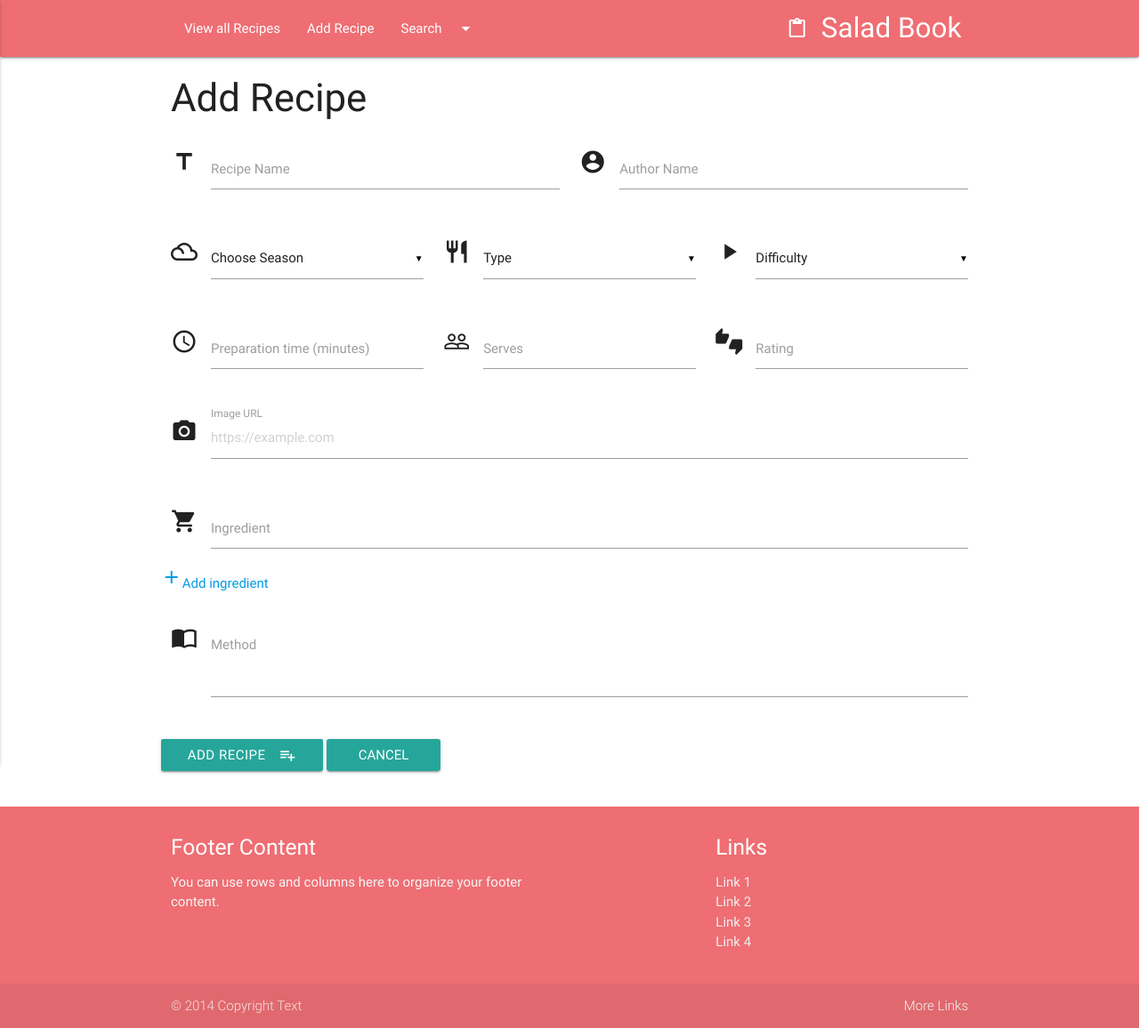
After one commit to Dragos0000/salad-book, a Flask app: page /add_recipe in a window 1280 px wide. The commit adds this page. Shown: the whole page at 89% size. Run offline with Flask 2, Linux system fonts and the light colour scheme; data that the repository does not hold is empty; some libraries are stand-ins or nearby versions.

Commit message:
added add recipe page

```diff
--- a/app.py
+++ b/app.py
@@ -17,6 +17,34 @@
 
 
 
+@app.route('/add_recipe')
+def add_recipe():
+    return render_template("addRecipe.html",
+    seasons=mongo.db.seasons.find(),
+    difficulties=mongo.db.difficulties.find(),
+    types=mongo.db.types.find())
+
+
+@app.route('/insert_recipe', methods=["POST"])
+def insert_recipe():
+    recipe=mongo.db.recipes
+    ingredients_needed=request.form.getlist('ingredients')
+    recipe_form_fields = {
+        'recipe_name':request.form['name_of_recipe'],
+        'author':request.form['author'],
+        'season':request.form['season'],
+        'serves': request.form['serves'],
+        'type': request.form['type'],
+        'difficulty':request.form['difficulty'],
+        'prep_time': request.form['prep_time'],
+        'rating':request.form['rating'],
+        'image_url': request.form['image_url'],
+        'ingredients': ingredients_needed,
+        'method': request.form['method']
+    }
+    recipe.insert_one(recipe_form_fields)
+    return redirect(url_for('get_recipes'))
+
 if __name__ == '__main__':
     app.run(host=os.environ.get('IP'),
         port=int(os.environ.get('PORT')),
--- a/static/css/style.css
+++ b/static/css/style.css
@@ -18,4 +18,23 @@
 
 ul#dropdown1.dropdown-content.active {
     top: 50px !important;
+    white-space: nowrap;
 }
+
+/*.add_button i,*/
+/*.add_method_button i {*/
+
+/*    position: relative;*/
+/*    right: 35px;*/
+/*    float: right;*/
+/*    bottom: 58px;*/
+/*    font-size: 40px;*/
+/*}*/
+
+
+/*a.remove_button.validate {*/
+/*    position: relative;*/
+/*    top: 27px;*/
+/*    right: 29px;*/
+/*    color: red;*/
+/*}*/
--- /dev/null
+++ b/static/js/addIngredients.js
@@ -0,0 +1,24 @@
+
+function addIngredient() {
+
+    let maxOfIngredients = 10;
+    let addIngredientButton = $('.add_button');
+    let addIngredientDiv = $('.ingredient_div');
+    let addIngredientFieldHtml = '<div class="row"><div class="input-field ingredient_div col s12"><i class="material-icons prefix">local_grocery_store</i><input type="text" name="ingredients" value="" required/><label for="icon_prefix">Add Ingredient</label></div><a href="javascript:void(0);" class="remove_button validate"><i class="material-icons prefix">clear</i></a></div>';
+    let ingredientNumber = 1;
+
+    //add ingredient
+    $(addIngredientButton).click(function() {
+        if (ingredientNumber < maxOfIngredients) {
+            ingredientNumber++;
+            $(addIngredientDiv).append(addIngredientFieldHtml);
+        }
+    });
+
+    //remove ingredient
+    $(addIngredientDiv).on('click', '.remove_button', function(e) {
+        e.preventDefault();
+        $(this).parent('div').remove();
+        ingredientNumber--;
+    });
+};
--- /dev/null
+++ b/templates/addRecipe.html
@@ -0,0 +1,97 @@
+{% extends 'base.html'%}
+{% block content %}
+
+<h3>Add Recipe</h3>
+
+<div class="row">
+    <form action="{{url_for('insert_recipe')}}" method="POST" class="col s12 add_recipe_form">
+        <div id="addForm" class="row">
+            <div class="input-field col s12 m6">
+                <i class="material-icons prefix">title</i>
+                <input id="name_of_recipe" name="name_of_recipe" type="text" class="validate" required />
+                <label for="icon_prefix">Recipe Name</label>
+            </div>
+            <div class="input-field col s12 m6">
+                <i class="material-icons prefix">account_circle</i>
+                <input id="author" name="author" type="text" class="validate" required />
+                <label for="icon_prefix">Author Name</label>
+            </div>
+        </div>
+        <div class="row">
+            <div class="input-field col s12 m4">
+                <i class="material-icons prefix">filter_drama</i>
+                <select id="season" name="season" class="validate" required>
+                  <option value="" disabled selected>Choose Season</option>
+                  {% for season in seasons %}
+                    <option value="{{season.season}}">{{season.season}}</option>
+                  {% endfor %}
+                </select>
+            </div>
+            <div class="input-field col s12 m4">
+                <i class="material-icons prefix">restaurant</i>
+                <select name="type" required>
+                    <option value="Type" disabled selected>Type</option>
+                    {% for type in types %}
+                        <option value="{{type.type}}">{{type.type}}</option>
+                    {% endfor %}}
+                </select>
+            </div>
+            <div class="input-field col s12 m4">
+                <i class="material-icons prefix">play_arrow</i>
+                <select name="difficulty" required>
+                    <option value="Difficulty" disabled selected>Difficulty</option>
+                    {% for difficulty in difficulties %}
+                        <option value="{{difficulty.difficulty}}">{{difficulty.difficulty}}</option>
+                    {% endfor %}}
+                </select>
+            </div>
+        </div>
+        <div class="row">
+            <div class="input-field col s12 m4">
+                <i class="material-icons prefix">schedule</i>
+                <input id="prep_time" name="prep_time" type="number" min="1" class="validate" required />
+                <label for="icon_prefix">Preparation time (minutes)</label>
+            </div>
+            <div class="input-field col s12 m4">
+                <i class="material-icons prefix">people_outline</i>
+                <input id="serves" name="serves" type="number" min="1" class="validate" required/>
+                <label for="icon_prefix">Serves</label>
+            </div>
+            <div class="input-field col s12 m4">
+                <i class="material-icons prefix">thumbs_up_down</i>
+                <input id="rating" name="rating" type="number" min="1" max="5" class="validate" required />
+                <label for="icon_prefix">Rating</label>
+            </div>
+        </div>
+        <div class="row">
+            <div class="input-field col s12">
+                <i class="material-icons prefix">camera_alt</i>
+                <input id="image_url" name="image_url" type="url" class="validate" placeholder="https://example.com" required />
+                <label for="icon_prefix">Image URL</label>
+            </div>
+        </div>
+        <div class="row">
+            <div class="input-field ingredient_div col s12">
+                <i class="material-icons prefix">local_grocery_store</i>
+                <input type="text" name="ingredients" class="validate" required />
+                <label for="icon_prefix">Ingredient</label>
+            </div>
+            <a href="javascript:void(0);" class="add_button validate"><i class="material-icons prefix">add</i>Add ingredient</a>
+        </div>
+        <div class="row">
+            <div class="input-field col s12">
+              <i class="material-icons prefix">import_contacts</i>
+              <textarea id="method" name="method" class="materialize-textarea"></textarea>
+              <label for="method">Method</label>
+            </div>
+        </div>
+        <div class="row">
+            <button class="btn waves-effect waves-light add_recipe_btn" type="submit" name="action">Add Recipe
+            <i class="material-icons right">playlist_add</i>
+            </button>
+            <input class="btn waves-effect waves-light cancel_update" type="button" name="cancel" value="cancel" onClick="window.location.href='{{url_for('get_recipes')}}';" />
+        </div>
+    </form>
+</div>
+
+{% endblock %}
--- a/templates/base.html
+++ b/templates/base.html
@@ -2,7 +2,6 @@
 <html>
 
 <head>
-    <!-- Required meta tags -->
     <meta charset="UTF-8">
     <meta name="viewport" content="width=device-width, initial-scale=1.0">
     <meta name="author" content="Dragos Paun">
@@ -25,25 +24,30 @@
             <nav>
                 <div class="container">
                     <div class="nav-wrapper">
-                        <a href="{{url_for('get_recipes')}}" class="brand-logo">Salad Book</a>
+                        <a href="{{url_for('get_recipes')}}" class="brand-logo right"><i class="material-icons">content_paste</i>Salad Book</a>
                         <a href="#" data-activates="mobile-nav-bar" class="button-collapse"><i class="material-icons">menu</i></a>
-                        <ul id="nav-mobile" class="right hide-on-med-and-down">
+                        <ul id="nav-mobile" class="left hide-on-med-and-down">
                             <li><a href="#">View all Recipes</a></li>
-                            <li><a href="#">Add Recipe</a></li>
+                            <li><a href="{{url_for('add_recipe')}}">Add Recipe</a></li>
                             <li><a class="dropdown-trigger" href="#!" data-activates="dropdown1">Search<i class="material-icons right">arrow_drop_down</i></a></li>
                         </ul>
                                 <!--Dropdown Structure -->
                         <ul id="dropdown1" class="dropdown-content">
-                               <li><a class='dropdown-button' href='#' data-activates='dropdown2' data-hover="hover" data-alignment="left">Season<i class="material-icons right"> arrow_forward</i></a></li>
-                            <li><a class="dropdown-trigger" href="#!" data-activates="dropdown3" data-hover="hover" data-alignment="left">Difficulty<i class="material-icons right"> arrow_forward</i></a></li>
-                            <li><a class="dropdown-trigger" href="#!" data-activates="dropdown4" data-hover="hover" data-alignment="left">Dietary Requirement<i class="material-icons right"> arrow_forward</i></a></li>
-                            <li><a class="dropdown-trigger" href="#!" data-activates="dropdown5" data-hover="hover" data-alignment="left">Popularity<i class="material-icons right"> arrow_forward</i></a></li>
+                            <li><a class='dropdown-trigger' href='#' data-activates='dropdown2' data-hover="hover" data-alignment="left">Season<i class="material-icons right">navigate_next</i></a></li>
+                            <li><a class="dropdown-trigger" href="#!" data-activates="dropdown3" data-hover="hover" data-alignment="left">Difficulty<i class="material-icons right">navigate_next</i></a></li>
+                            <li><a class="dropdown-trigger" href="#!" data-activates="dropdown4" data-hover="hover" data-alignment="left">Type<i class="material-icons right">navigate_next</i></a></li>
+                            <li><a class="dropdown-trigger" href="#!" data-activates="dropdown5" data-hover="hover" data-alignment="left">Popularity<i class="material-icons right">navigate_next</i></a></li>
                         </ul>
                          <ul class="dropdown-content" id="dropdown2">
                             <li><a href="#">Spring</a></li>
                             <li><a href="#">Summer</a></li>
                             <li><a href="#">Autumn</a></li>
                             <li><a href="#">Winter</a></li>
+                        </ul>
+                        <ul class="dropdown-content" id="dropdown3">
+                            <li><a href="#">Easy</a></li>
+                            <li><a href="#">Medium</a></li>
+                            <li><a href="#">Hard</a></li>
                         </ul>
                     </div>
                 </div>
@@ -60,7 +64,7 @@
                 </div>
             </li>
             <li><a href="#">View all Recipes</a></li>
-            <li><a href="#">Add Recipe</a></li>
+            <li><a href="{{url_for('add_recipe')}}">Add Recipe</a></li>
             <li>
                 <div class="divider"></div>
             </li>
@@ -68,11 +72,11 @@
                 <li class="white">
                     <ul class="collapsible collapsible-accordion">
                         <li>
-                            <a class="collapsible-header waves-effect waves-blue ">Search by Dietary Requirement <i class="material-icons right" style="margin-right:0;">arrow_drop_down</i></a>
+                            <a class="collapsible-header waves-effect waves-blue ">Search by type <i class="material-icons right" style="margin-right:0;">arrow_drop_down</i></a>
                             <div class="collapsible-body z-depth-3">
                                 <ul>
                                     <li><a href="#">With meat</a></li>
-                                    <li><a href="#">Meat-Free</a></li>
+                                    <li><a href="#">Vegetarian</a></li>
                                     <li>
                                         <div class="divider"></div>
                                     </li>
@@ -122,7 +126,6 @@
     <!--Main Article -->
 
     <main>
-        <!--linked content inserted here-->
         <div class="container">
             {% block content %}
             {% endblock %}
@@ -159,13 +162,14 @@
     <!--Materialize JS-->
     <script src="https://cdnjs.cloudflare.com/ajax/libs/jquery/3.2.1/jquery.min.js"></script>
     <script src="https://cdnjs.cloudflare.com/ajax/libs/materialize/0.100.2/js/materialize.min.js"></script>
+    <script src="{{url_for('static', filename='js/addIngredients.js')}}"></script>
     <script>
-        // Materialize Navigation
         $(document).ready(function() {
             $(".dropdown-trigger").dropdown({ constrainWidth: false });
             $('.collapsible').collapsible();
             $('select').material_select();
             $('.button-collapse').sideNav();
+            addIngredient();
         });
     </script>
 
--- a/templates/recipes.html
+++ b/templates/recipes.html
@@ -18,9 +18,9 @@
         </div>
         <div id="recipeInfo" class="col s6">
             <ul>
-                <li>Season: {{ recipe.season_name }}</li>
+                <li>Season: {{ recipe.season }}</li>
                 <li>Difficulty: {{ recipe.difficulty }}</li>
-                <li> Time: {{ recipe.prep_time }}</li>
+                <li> Time: {{ recipe.prep_time }} <span> min</span></li>
                 <li>Serves: {{ recipe.serves }}</li>
         </div>
         </div>
```
